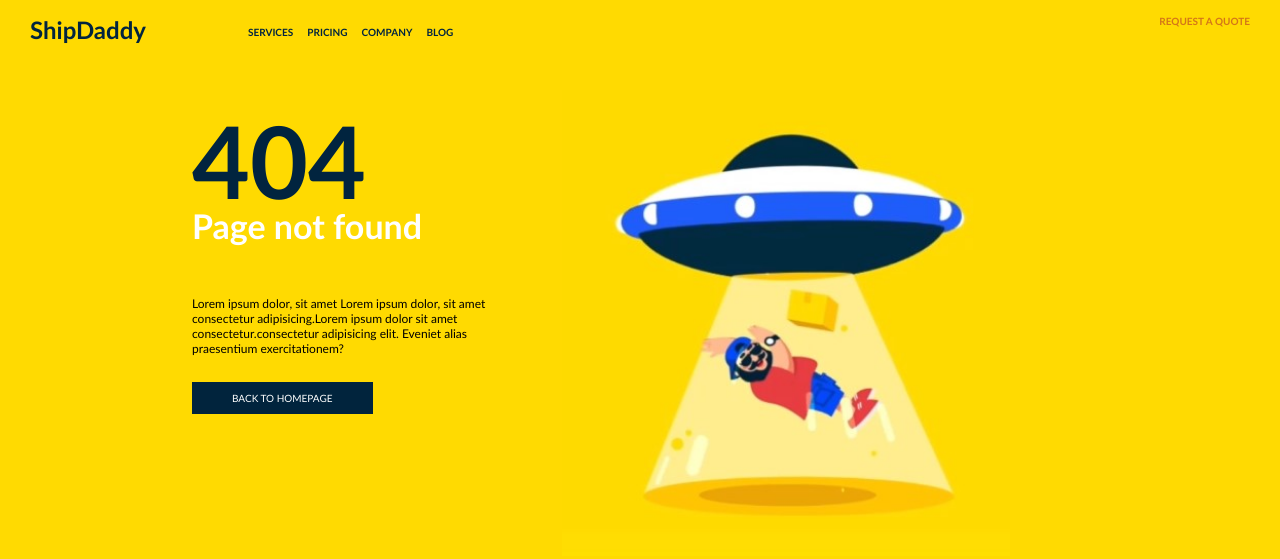
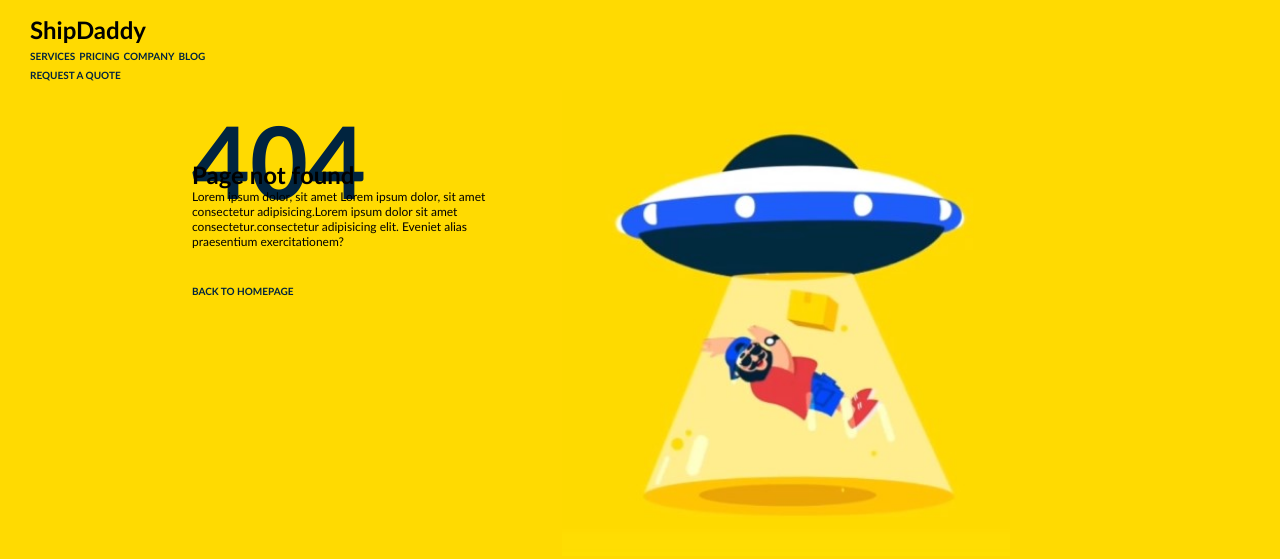
Before and after one commit to sezaite/4-404, a plain HTML site: page index.html in a window 1280 px wide. Drawn offline with Linux system fonts and the light colour scheme.

Commit message:
classes removed

```diff
--- a/index.html
+++ b/index.html
@@ -1,32 +1,34 @@
 <!DOCTYPE html>
 <html lang="en">
+
 <head>
     <meta charset="UTF-8">
     <meta name="viewport" content="width=device-width, initial-scale=1.0">
     <title>Document</title>
     <link rel="stylesheet" href="./style.css">
 </head>
+
 <body>
     <header>
-        <h2 class="logo">ShipDaddy</h2>
+        <h2>ShipDaddy</h2>
         <nav>
-<ul>
-    <li><a href="#">Services</a></li>
-    <li><a href="#">Pricing</a></li>
-    <li><a href="#">Company</a></li>
-    <li><a href="#">Blog</a></li>
-</ul>
+            <a href="#">Services</a>
+            <a href="#">Pricing</a>
+            <a href="#">Company</a>
+            <a href="#">Blog</a>
         </nav>
-        <a href="#" class="quote">Request a quote</a>
+        <a href="#">Request a quote</a>
     </header>
 
     <div>
-<h1>404</h1>
-<h2 class="error">Page not found</h2>
-<p>Lorem ipsum dolor, sit amet Lorem ipsum dolor, sit amet consectetur adipisicing.Lorem ipsum dolor sit amet consectetur.consectetur adipisicing elit. Eveniet alias praesentium exercitationem?</p>
-<a href="#" class="back">Back to homepage</a>
+        <h1>404</h1>
+        <h2>Page not found</h2>
+        <p>Lorem ipsum dolor, sit amet Lorem ipsum dolor, sit amet consectetur adipisicing.Lorem ipsum dolor sit amet
+            consectetur.consectetur adipisicing elit. Eveniet alias praesentium exercitationem?</p>
+        <a href="#">Back to homepage</a>
     </div>
 
     <img src="./spaceship.jpg" alt="spaceship">
 </body>
+
 </html>
```
